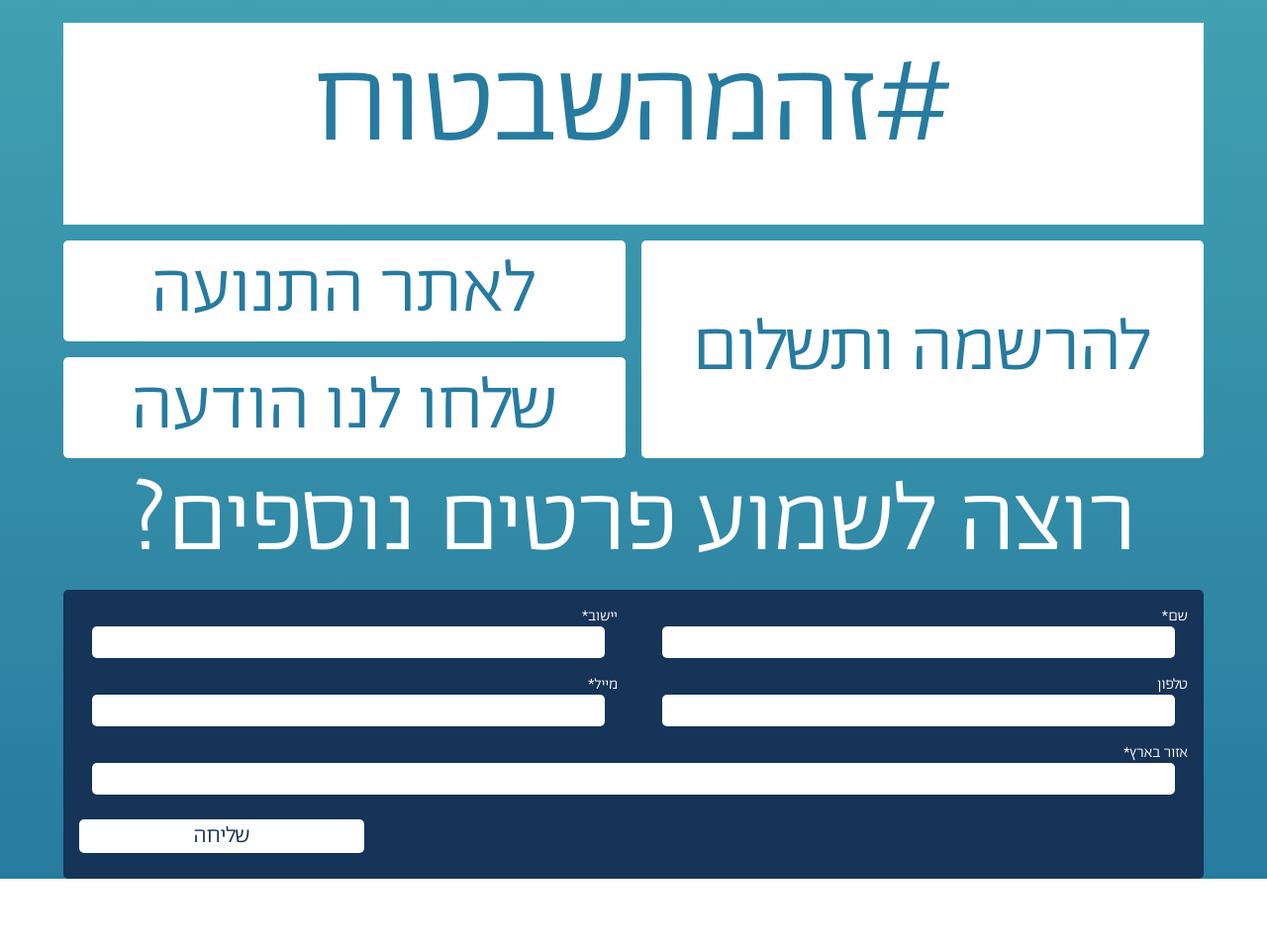
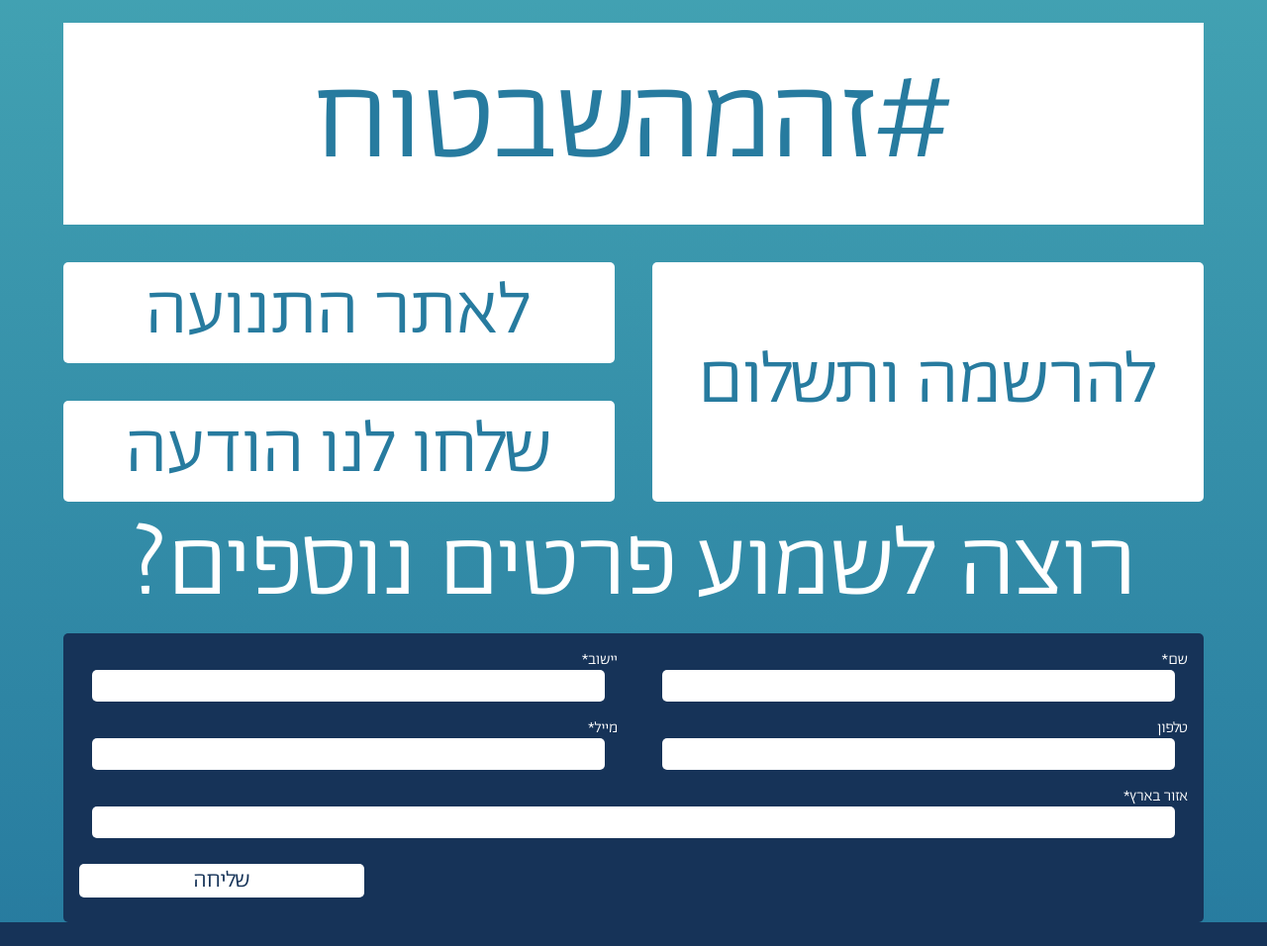
Before and after one commit to gnpashi/shmutz-landing, a plain HTML site: page index.html in a window 1280 px wide. Shown: the part 451-1407 px from the top of the page at 99% size. Before the commit the page ends 1339 px from the top, so only its background shows below. Drawn offline with Linux system fonts and the light colour scheme.

Commit message:
need assets

```diff
--- a/index.html
+++ b/index.html
@@ -51,65 +51,14 @@
 				</div>
 			</form>
 		</div>
-		<!-- <div class="flex flex-col mx" id="content">
-
-			<div class="flex flex-row" id="logo-div">
-			</div>
-
-			<div id="hashtag">
-				#זהמהשבטוח
-			</div>
-
-			<div class="flex flex-row" id="buttons">
-				<a href="#" class="button">
-					להרשמה ותשלום
-				</a>
-				<div class="flex flex-col">
-					<a class="button" href="#">
-						לאתר התנועה
-					</a>
-					<a class="button" href="#">
-						שלחו לנו הודעה
-					</a>
-				</div>
-			</div>
-			<div id="more-details">
-				רוצה לשמוע פרטים נוספים?
-			</div>
-			<div id="form-div">
-				<form action="https://docs.google.com/forms/d/e/1FAIpQLSeqSgPOKCxJD33GFUumDMWX7qhmkrT6QEAVrCUM2R_FvFn-QQ/formResponse" method="POST"
-				target="hidden_iframe" onsubmit="submitted=true;">
-				<div class="">
-					<label>שם מלא*</label>
-					<input type="text" placeholder="ישראל ישראלי*" name="entry.2005620554" required>
-				</div>
-				<div class="">
-					<label>מייל*</label>
-					<input type="email" placeholder="email@example.com" name="entry.1045781291" required>
-				</div>
-				<div class="">
-					<label>טלפון</label>
-					<input type="number" placeholder="0541111111" name="entry.1166974658">
-				</div>
-				<div class="">
-					<label>הערות</label>
-					<textarea rows="5" placeholder="מה את/ה רוצה להגיד לנו?" name="entry.839337160" ></textarea>
-				</div>
-
-				<button type="submit">Send</button>
-			</form>
-
-		</div>
-
-		</div>
-
+		<hr>
 		<script type="text/javascript">
 			var submitted=false;
 			var form = document.querySelector("#form-div")
 
 		</script>
 		<iframe name="hidden_iframe" id="hidden_iframe" style="display:none;"
-		onload="if(submitted) {form.innerHTML = 'thanks'}"></iframe> -->
+		onload="if(submitted) {form.innerHTML = 'thanks'}"></iframe>
 
 	</body>
 </html>
--- a/styles.css
+++ b/styles.css
@@ -109,7 +109,7 @@ text-align: center;
 /* align-items: center; */
 }
 
-.logo-div { grid-area: 1 / 1 / 3 / 3;
+.logo-div { grid-area: 1 / 1 / 2 / 3;
 	font-weight: normal;
 	font-size: 15vw;
 	line-height: 0.7;
@@ -122,36 +122,26 @@ text-align: center;
 	}
 
 .headers {
-	grid-area: 3 / 1 / 5 / 3 ;
+	grid-area: 2 / 1 / 4 / 3 ;
 	display: grid;
 	grid-template-columns: repeat(2, 1fr);
 	grid-template-rows: 2fr 1fr 1fr;
-	grid-column-gap: 1rem;
-	grid-row-gap: 1rem;
+	grid-column-gap: 3vw;
+	grid-row-gap: 3vw;
 	width: 100%;
 	height: 100%;
 }
 
-	.hashtag { grid-area: 1 / 1 / 2 / 3; }
+	.hashtag { grid-area: 1 / 1 / 2 / 3;
+		display: flex;
+		justify-content: center;
+		align-items: center;
+	 }
 	.register { grid-area: 2 / 1 / 4 / 2; }
 	.to-site{ grid-area: 2 / 2 / 3 / 3; }
 	.whatsapp { grid-area: 3 / 2 / 4 / 3; }
-/* .hashtag { grid-area: 3 / 1 / 5 / 3;
-	display: flex;
-	justify-content: center;
-	align-items: center;
-	height: 100%;
-	font-size: 10vw;
-	}
-.register { grid-area: 5 / 1 / 7 / 2;
-	height: 100%
-	}
-.to-site { grid-area: 5 / 2 / 6 / 2;
-	height: 100%}
-.whatsapp { grid-area: 6 / 2 / 7 / 2;
- 	height: 100%
-} */
-.details { grid-area: 5 / 1 / 6 / 3;
+
+.details { grid-area: 4 / 1 / 5 / 3;
 	font-size: 8vw;
 	height: 100%;
 	line-height: 0.8;
@@ -160,7 +150,7 @@ text-align: center;
 	justify-content: center;
 	/* min-height: 100px; */
  }
-.form { grid-area: 6 / 1 / 8 / 3;
+.form { grid-area: 5 / 1 / 7 / 3;
  	background: var(--dark-blue);
 	display: grid;
 	grid-template-columns: repeat(2, 1fr);
@@ -216,3 +206,24 @@ div label{
 	border-radius: 5px
 	/* height: 2rem; */
 }
+.footer{
+	position: absolute;
+	bottom: 0;
+	height: 10px;
+	/* width: 100%; */
+}
+#kids{
+	width: 100%;
+	position: relative;
+	bottom: 0;
+	z-index: 50;
+	/* transform: translate(0, -50px); */
+}
+hr{
+	position: relative;
+	bottom: 0;
+	background: var(--dark-blue);
+	height: 3vh;
+	border: 0;
+	margin: 0;
+}
```
